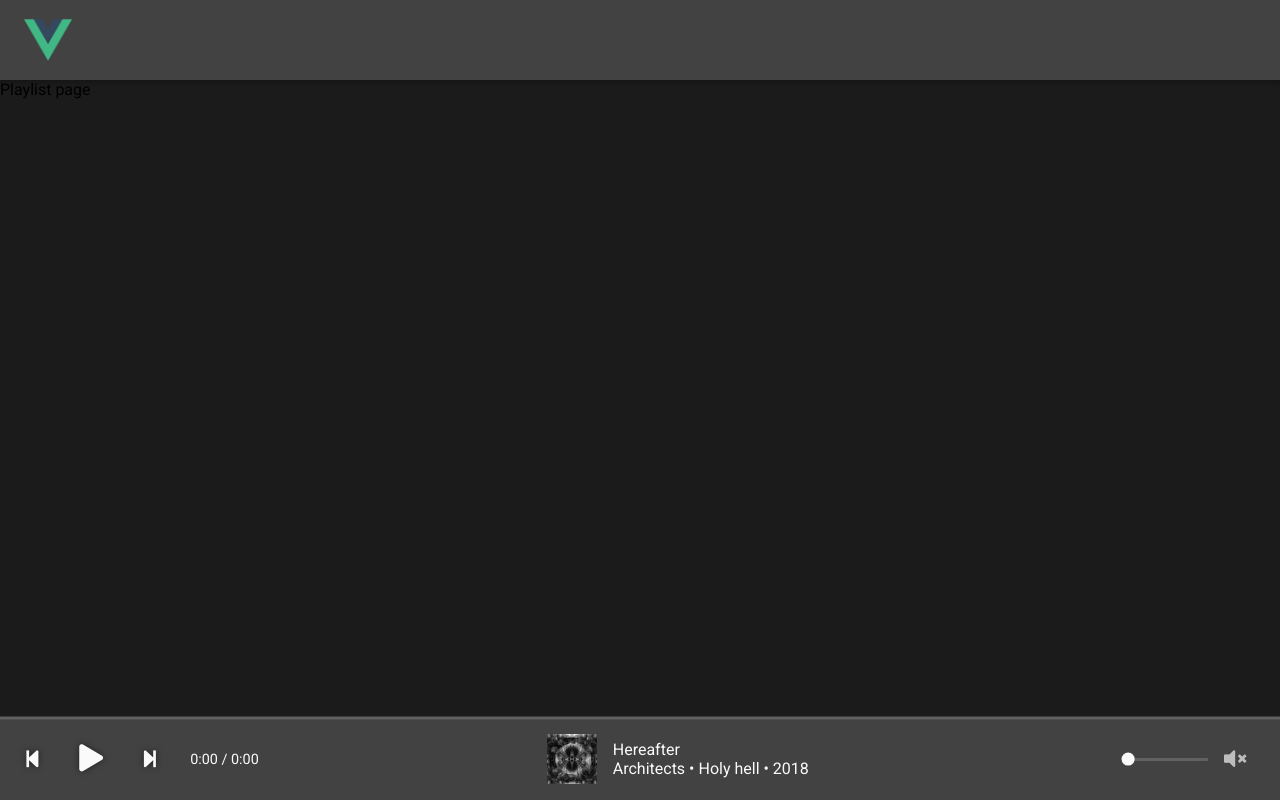
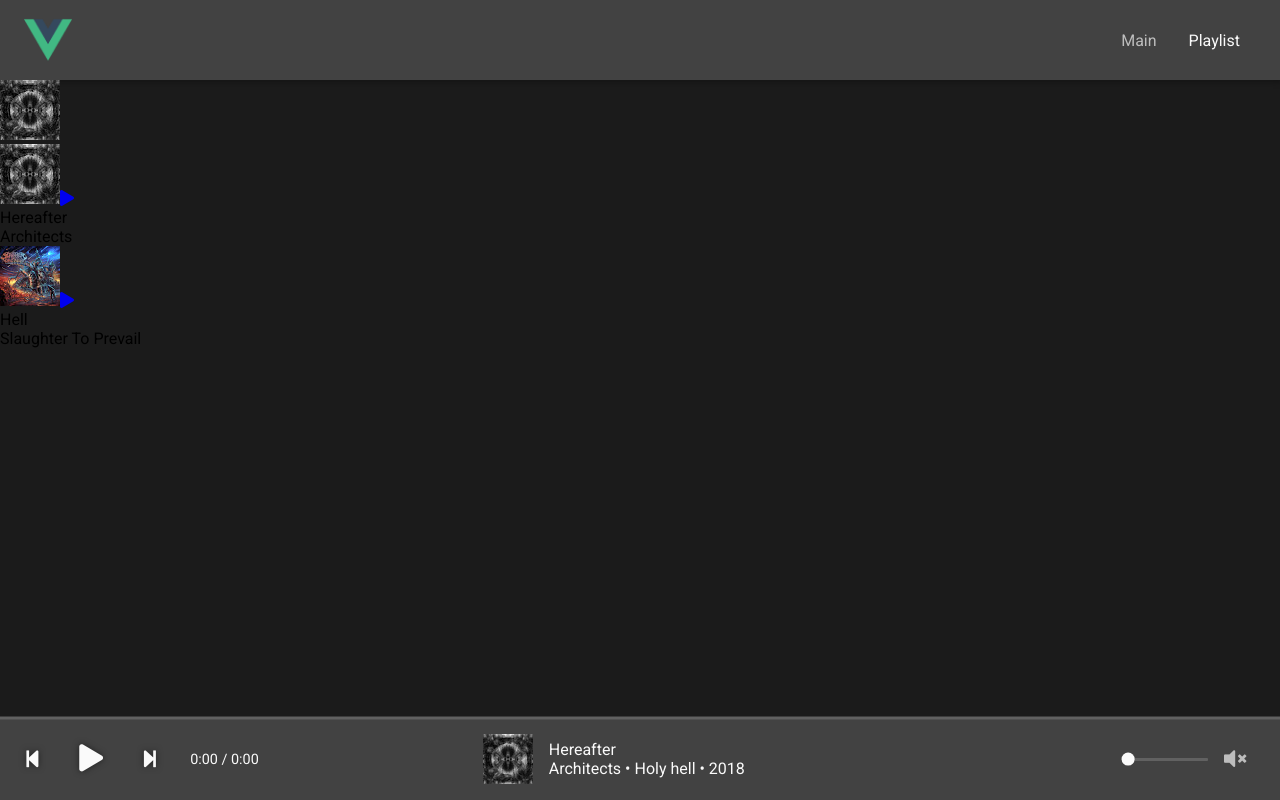
Before and after one commit to ArtemAbramov/vue-player, a Vue app: page /playlist in a window 1280 px wide. Built offline with nearby package versions, Linux system fonts and the light colour scheme.

Commit message:
Start playlist page

```diff
--- a/src/components/Player/Player.vue
+++ b/src/components/Player/Player.vue
@@ -43,7 +43,7 @@ import Controls from "@/components/Player/Controls.vue";
 import Volume from "@/components/Player/Volume.vue";
 import {durationToTime} from "@/utils/durationToTime";
 import {getFromStorage, setToStorage} from "@/utils/localStorage";
-import {ICurrentTrack} from "@/interfaces/player";
+import {ITrack} from "@/interfaces/player";
 
 export default defineComponent({
   components: {
@@ -58,7 +58,7 @@ export default defineComponent({
       store.dispatch('setCurrentTrack', JSON.parse(getFromStorage('currentTrack')))
     }
 
-    const currentTrack = computed<ICurrentTrack>(() => {
+    const currentTrack = computed<ITrack>(() => {
       return store.getters.getCurrentTrack
     })
 
@@ -190,7 +190,7 @@ export default defineComponent({
 
 .track-meta {
   display: flex;
-  margin-left: 18rem;
+  margin-left: 14rem;
   margin-right: auto;
   height: 50px;
   color: #fafafa;
--- a/src/components/Template/Header.vue
+++ b/src/components/Template/Header.vue
@@ -3,6 +3,20 @@
     <router-link class="logo" to="/">
       <img class="logo__img" src="@/assets/img/logo.png" alt="Logo">
     </router-link>
+    <nav class="header-nav">
+      <ul class="header-nav__list">
+        <li
+            class="header-nav__item"
+            v-for="(link, index) in links"
+            :key="index"
+        >
+          <router-link
+              class="header-nav__link"
+              :to="link.path"
+          >{{link.title}}</router-link>
+        </li>
+      </ul>
+    </nav>
   </header>
 </template>
 
@@ -10,9 +24,14 @@
 import {ref, defineComponent} from 'vue'
 export default defineComponent({
   setup() {
-    const nav = ref([])
+    const links = ref([
+      {path: '/', title: 'Main'},
+      {path: '/playlist', title: 'Playlist'}
+    ])
 
-    return {}
+    return {
+      links
+    }
   }
 })
 </script>
@@ -21,9 +40,35 @@ export default defineComponent({
 .header {
   position: sticky;
   top: 0;
+  display: flex;
+  justify-content: space-between;
+  align-items: center;
   padding: 1rem 1.5rem;
   background-color: #424242;
   box-shadow: 0 0 6px 2px rgba(0,0,0, .3);
+
+  &-nav {
+    &__list {
+      display: flex;
+    }
+
+    &__item {
+      margin: 0 1rem;
+    }
+
+    &__link {
+      color: #bdbdbd;
+      transition: .3s;
+
+      &:hover {
+        color: #fafafa;
+      }
+
+      &.router-link-active {
+        color: #fafafa;
+      }
+    }
+  }
 }
 
 .logo {
--- a/src/interfaces/player.ts
+++ b/src/interfaces/player.ts
@@ -1,4 +1,4 @@
-export interface ICurrentTrack {
+export interface ITrack {
     id: number
     src: string
     meta: {
@@ -7,5 +7,6 @@ export interface ICurrentTrack {
         album: string
         year: string
         img: string
+        duration?: string
     }
 }
--- a/src/store/index.ts
+++ b/src/store/index.ts
@@ -1,84 +1,28 @@
 import { createStore } from 'vuex'
 import {userModule} from "@/store/user";
+import {playerModule} from "@/store/player";
 
 export default createStore({
   state: {
-    layout: 'default-layout',
-    currentTrack: {
-      id: 0,
-      src: 'Audio.mp3',
-      meta: {
-        title: 'Hereafter',
-        artist: 'Architects',
-        album: 'Holy hell',
-        year: '2018',
-        img: './img/Album.jpg'
-      }
-    },
-    tracks: [
-      {
-        id: 0,
-        src: 'Audio.mp3',
-        meta: {
-          title: 'Hereafter',
-          artist: 'Architects',
-          album: 'Holy hell',
-          year: '2018',
-          img: './img/Album.jpg'
-        }
-      },
-      {
-        id: 1,
-        src: 'Audio_2.mp3',
-        meta: {
-          title: 'Hell',
-          artist: 'Slaughter To Prevail',
-          album: 'Chapters of Misery (EP)',
-          year: '2015',
-          img: './img/Album_2.jpg'
-        }
-      }
-    ]
+    layout: 'default-layout'
   },
   mutations: {
     setLayout(state, payload) {
       state.layout = payload
-    },
-    setCurrentTrack(state, payload) {
-      state.currentTrack = payload
-    },
-    prevTrack(state) {
-      const index = state.currentTrack.id - 1 < 0 ? state.tracks.length -1 : state.currentTrack.id - 1
-      state.currentTrack = state.tracks[index]
-    },
-    nextTrack(state) {
-      const index = state.currentTrack.id + 1 >= state.tracks.length ? 0 : state.currentTrack.id + 1
-      state.currentTrack = state.tracks[index]
     }
   },
   actions: {
     setLayout(context, payload) {
       context.commit('setLayout', payload)
-    },
-    setCurrentTrack(context, payload) {
-      context.commit('setCurrentTrack', payload)
-    },
-    prevTrack(context) {
-      context.commit('prevTrack')
-    },
-    nextTrack(context) {
-      context.commit('nextTrack')
     }
   },
   getters: {
     layout(state) {
       return state.layout
-    },
-    getCurrentTrack(state) {
-      return state.currentTrack
     }
   },
   modules: {
-    userModule
+    userModule,
+    playerModule
   }
 })
--- /dev/null
+++ b/src/store/player.ts
@@ -0,0 +1,71 @@
+export const playerModule = {
+    state: {
+        currentTrack: {
+            id: 0,
+            src: 'Audio.mp3',
+            meta: {
+                title: 'Hereafter',
+                artist: 'Architects',
+                album: 'Holy hell',
+                year: '2018',
+                img: './img/Album.jpg'
+            }
+        },
+        tracks: [
+            {
+                id: 0,
+                src: 'Audio.mp3',
+                meta: {
+                    title: 'Hereafter',
+                    artist: 'Architects',
+                    album: 'Holy hell',
+                    year: '2018',
+                    img: './img/Album.jpg'
+                }
+            },
+            {
+                id: 1,
+                src: 'Audio_2.mp3',
+                meta: {
+                    title: 'Hell',
+                    artist: 'Slaughter To Prevail',
+                    album: 'Chapters of Misery (EP)',
+                    year: '2015',
+                    img: './img/Album_2.jpg'
+                }
+            }
+        ]
+    },
+    mutations: {
+        setCurrentTrack(state, payload) {
+            state.currentTrack = payload
+        },
+        prevTrack(state) {
+            const index = state.currentTrack.id - 1 < 0 ? state.tracks.length -1 : state.currentTrack.id - 1
+            state.currentTrack = state.tracks[index]
+        },
+        nextTrack(state) {
+            const index = state.currentTrack.id + 1 >= state.tracks.length ? 0 : state.currentTrack.id + 1
+            state.currentTrack = state.tracks[index]
+        }
+    },
+    actions: {
+        setCurrentTrack(context, payload) {
+            context.commit('setCurrentTrack', payload)
+        },
+        prevTrack(context) {
+            context.commit('prevTrack')
+        },
+        nextTrack(context) {
+            context.commit('nextTrack')
+        }
+    },
+    getters: {
+        getCurrentTrack(state) {
+            return state.currentTrack
+        },
+        getPlaylist(state) {
+            return state.tracks
+        }
+    }
+}
--- a/src/views/Playlist.vue
+++ b/src/views/Playlist.vue
@@ -1,8 +1,52 @@
 <template>
-  Playlist page
+  <div class="playlist">
+    <img :src="currentTrack.meta.img" :alt="currentTrack.meta.img" class="current-song-img">
+    <ul class="playlist__list">
+      <li class="playlist__item" v-for="(track, index) in playlist" :key="index">
+        <div class="track-preview">
+          <img :src="track.meta.img" :alt="track.meta.title" class="track-preview__img">
+          <a href="#" @click.prevent="" class="track__play-btn"><i class="fa fa-play"></i></a>
+        </div>
+        <div class="track-info">
+          <p class="track__title">{{track.meta.title}}</p>
+          <p class="track__artist">{{track.meta.artist}}</p>
+        </div>
+        <p class="track__duration">{{track.meta.duration}}</p>
+      </li>
+    </ul>
+  </div>
 </template>
 
 <script lang="ts">
-import {defineComponent} from 'vue'
-export default defineComponent({})
+import {defineComponent, computed} from 'vue'
+import {useStore} from "vuex";
+import {ITrack} from "@/interfaces/player";
+import {durationToTime} from "@/utils/durationToTime";
+export default defineComponent({
+  setup() {
+    const store = useStore()
+
+    const currentTrack = computed<ITrack>(() => {
+      return store.getters.getCurrentTrack
+    })
+
+    const playlist = computed<ITrack[]>(() => {
+      return store.getters.getPlaylist
+    })
+
+    playlist.value.forEach((item) => {
+      const audio = new Audio(item.src)
+      audio.preload = 'metadata'
+      audio.addEventListener('loadedmetadata', () => {
+        item.meta.duration = durationToTime(audio.duration)
+        console.log(audio.duration)
+      })
+    })
+
+    return {
+      currentTrack,
+      playlist
+    }
+  }
+})
 </script>
```
